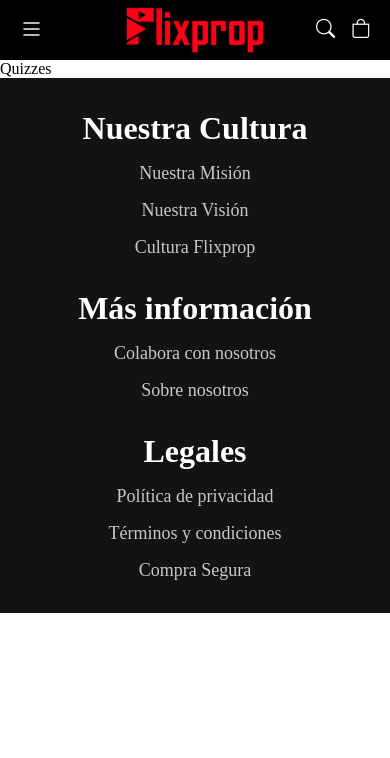
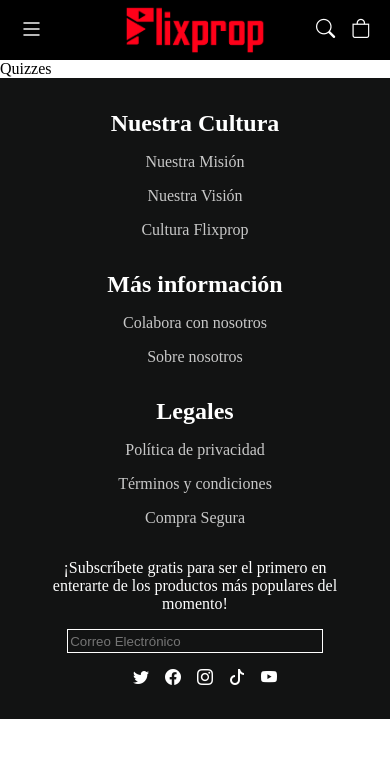
Before and after one commit to Blasnjacobo/flixprop, a React (Vite) app in the folder frontend/: page /flixprop/quizzes in a window 390 px wide. Shown: the top 758 px of the page. Built offline with nearby package versions, Linux system fonts and the light colour scheme.

Commit message:
footer done

```diff
--- a/frontend/src/App.css
+++ b/frontend/src/App.css
@@ -141,7 +141,7 @@ html, body {
   color: red;
 }
 
-.menu-icons-login {
+.menu-icons-login, .menu-socialMedia {
   height: 15%;
   display: flex;
   flex-direction: column;
@@ -164,30 +164,30 @@ html, body {
   color: red;
 }
 
-.menu-icons-login div:nth-child(2) {
+.menu-icons-login div:nth-child(2), .footer-socialMedia {
   display: flex;
   cursor: pointer;
   padding-left: 20px;
   gap: 1rem;
 }
 
-.menu-icons-login div:nth-child(2) i:first-child:hover {
+.menu-icons-login div:nth-child(2) i:first-child:hover, .footer-socialMedia i:first-child:hover {
   color: rgba(28, 161, 243, 255);
 }
 
-.menu-icons-login div:nth-child(2) i:nth-child(2):hover {
+.menu-icons-login div:nth-child(2) i:nth-child(2):hover, .footer-socialMedia i:nth-child(2):hover{
   color: rgba(9, 100, 255, 255);
 }
 
-.menu-icons-login div:nth-child(2) i:nth-child(3):hover {
+.menu-icons-login div:nth-child(2) i:nth-child(3):hover, .footer-socialMedia i:nth-child(3):hover {
   color: rgb(231, 30, 16);
 }
 
-.menu-icons-login div:nth-child(2) i:nth-child(4):hover {
+.menu-icons-login div:nth-child(2) i:nth-child(4):hover, .footer-socialMedia i:nth-child(4):hover {
   color: rgba(231, 231, 231, 0.781);
 }
 
-.menu-icons-login div:nth-child(2) i:nth-child(5):hover {
+.menu-icons-login div:nth-child(2) i:nth-child(5):hover, .footer-socialMedia i:nth-child(5):hover {
   color: red;
 }
 
@@ -357,9 +357,13 @@ i.active {
 
 .footer-container {
   width: 80%;
-  display: grid;
   margin: auto;
   padding: 2rem 0;
+}
+
+.footer-main {
+  width: 100%;
+  display: grid;
   grid-template-columns: repeat(3,1fr);
 }
 
@@ -372,7 +376,7 @@ i.active {
 }
 
 .footer-section h2 {
-  font-size: xx-large;
+  font-size: x-large;
   text-align: center;
   color: white;
 }
@@ -380,7 +384,7 @@ i.active {
 .footer-links, p {
   text-decoration: none;
   color: black;
-  font-size: large;
+  font-size: medium;
   color: rgba(255, 255, 255, 0.769);
 }
 
@@ -388,6 +392,29 @@ i.active {
   color: red;
 }
 
+.footer-newspaper {
+  background-color: rgba(18,19,19,255);
+  border: 1px solid white;
+  height: 20px;
+  width: 30%;
+}
+
+.newspaper-social {
+  display: flex;
+  flex-direction: column;
+  align-items: center;
+  gap: 1rem;
+  padding-top: 2rem;
+}
+
+.newspaper-social p {
+  color: white;
+  text-align: center;
+}
+
+.footer-socialMedia i {
+  color: white;
+}
 
 @media screen and (max-width: 960px) {
   .navbar-icon .bi-person {
@@ -398,6 +425,16 @@ i.active {
   }
   .categoriasHome-categorias {
     text-align: center;
+  }
+
+  .newspaper-social{
+    display: flex;
+    flex-direction: column;
+    gap: 1rem;
+    align-items: center;
+  }
+  .footer-newspaper {
+    width: 80%;
   }
 }
 
@@ -421,7 +458,7 @@ i.active {
     width: 90%;
   }
 
-  .footer-container {
+  .footer-main {
     grid-template-columns: 1fr;
     gap: 2rem;
   }
--- a/frontend/src/components/Footer.tsx
+++ b/frontend/src/components/Footer.tsx
@@ -4,6 +4,7 @@ const Footer = () => {
   return (
     <div className="footer">
         <div className="footer-container">
+            <div className="footer-main">
             <section className="footer-section">
                 <h2>Nuestra Cultura</h2>
                 <NavLink className="footer-links" to="/flixprop/colabora-con-nosotros/">Nuestra Misión</NavLink>
@@ -21,6 +22,18 @@ const Footer = () => {
                 <NavLink className="footer-links" to="/flixprop/terminos-y-condiciones/">Términos y condiciones</NavLink>
                 <NavLink className="footer-links" to="/flixprop/compra-segura/">Compra Segura</NavLink>
             </section>
+            </div>
+            <section className="newspaper-social">
+                    <p>¡Subscríbete gratis para ser el primero en enterarte de los productos más populares del momento!</p>
+                    <input className="footer-newspaper" type="email" id="email" placeholder="Correo Electrónico"/>
+                    <div className="footer-socialMedia">
+                        <i className="bi bi-twitter"></i>
+                        <i className="bi bi-facebook"></i>
+                        <i className="bi bi-instagram"></i>
+                        <i className="bi bi-tiktok"></i>
+                        <i className="bi bi-youtube"></i>
+                    </div>
+            </section>
         </div>
     </div>
   )
```
